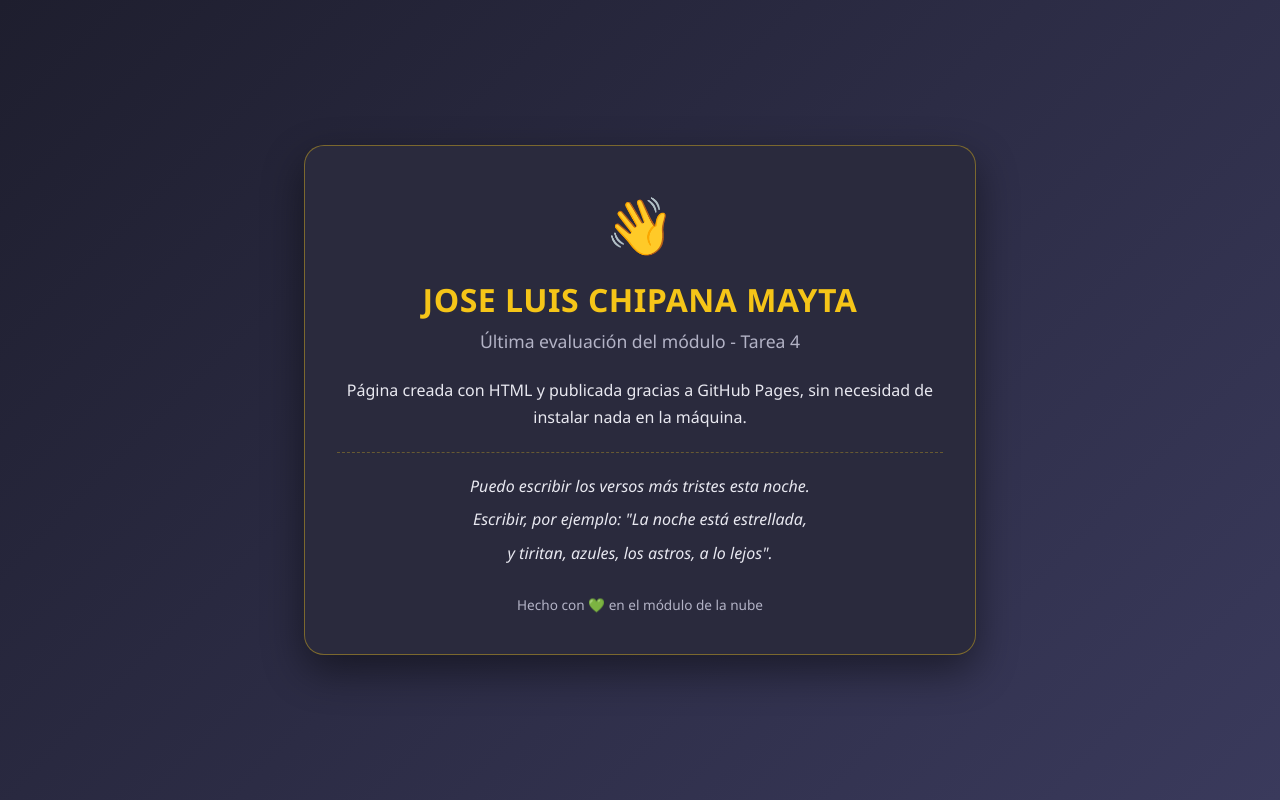
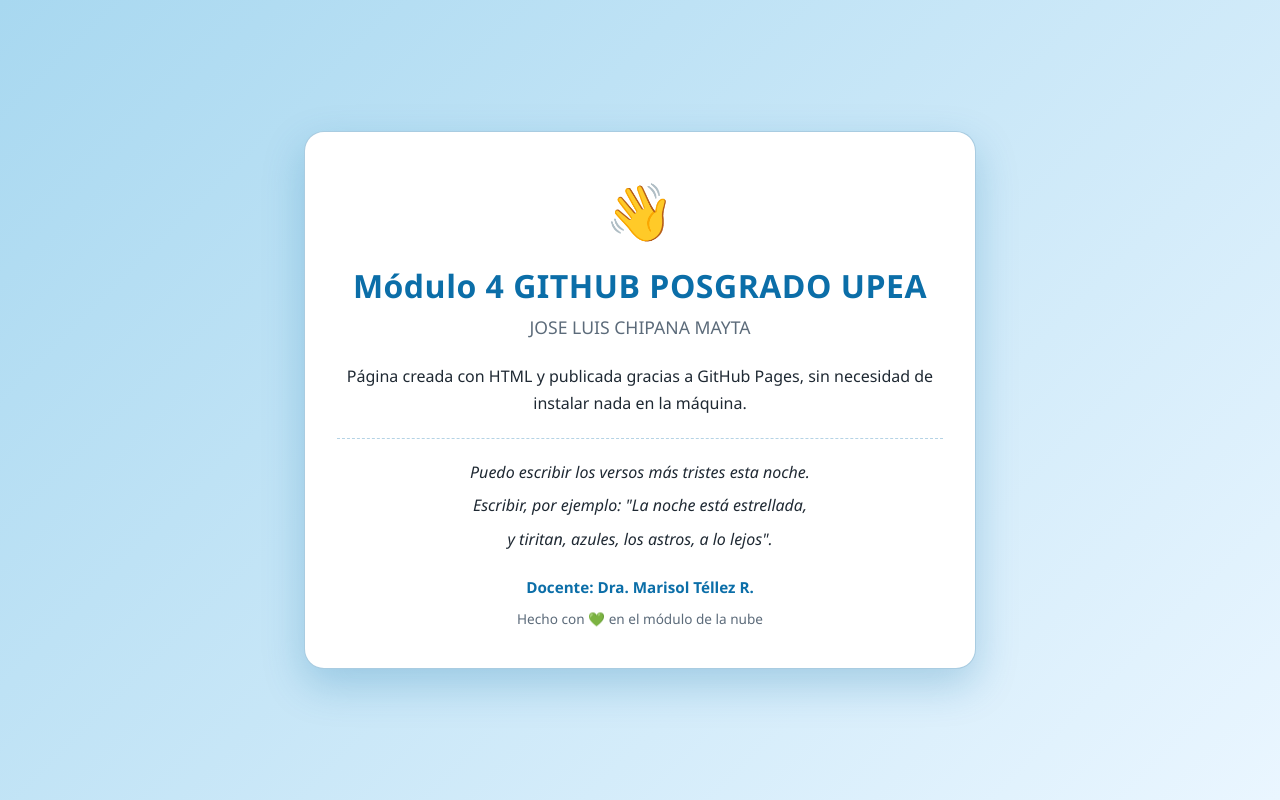
Before and after one commit to hithub24CH/tarea4git, a plain HTML site: page index.html in a window 1280 px wide. Drawn offline with Linux system fonts and the light colour scheme.

Commit message:
Update title and styling in index.html

```diff
--- a/index.html
+++ b/index.html
@@ -3,14 +3,15 @@
 <head>
   <meta charset="UTF-8">
   <meta name="viewport" content="width=device-width, initial-scale=1.0">
-  <title>Mi Página - Evaluación 4</title>
+  <title>Módulo 4 GITHUB POSGRADO UPEA</title>
   <style>
     :root {
-      --fondo: #1e1e2e;
-      --tarjeta: #2a2a3d;
-      --acento: #f5c518;
-      --texto: #e8e8f0;
-      --texto-suave: #b3b3c6;
+      --fondo1: #a8d8f0;
+      --fondo2: #eaf6ff;
+      --tarjeta: #ffffff;
+      --acento: #0b6ea8;
+      --texto: #1f2933;
+      --texto-suave: #5c6b7a;
     }
 
     * {
@@ -21,7 +22,7 @@
 
     body {
       font-family: 'Segoe UI', Tahoma, Geneva, Verdana, sans-serif;
-      background: linear-gradient(135deg, #1e1e2e 0%, #3a3a5c 100%);
+      background: linear-gradient(135deg, var(--fondo1) 0%, var(--fondo2) 100%);
       color: var(--texto);
       min-height: 100vh;
       display: flex;
@@ -32,9 +33,9 @@
 
     .tarjeta {
       background: var(--tarjeta);
-      border: 1px solid rgba(245, 197, 24, 0.4);
+      border: 1px solid rgba(11, 110, 168, 0.35);
       border-radius: 1.25rem;
-      box-shadow: 0 1rem 2.5rem rgba(0, 0, 0, 0.45);
+      box-shadow: 0 1rem 2.5rem rgba(11, 110, 168, 0.25);
       max-width: 42rem;
       width: 100%;
       padding: 2.5rem 2rem;
@@ -70,7 +71,7 @@
       font-style: italic;
       color: var(--texto-suave);
       margin-top: 1.25rem;
-      border-top: 1px dashed rgba(245, 197, 24, 0.3);
+      border-top: 1px dashed rgba(11, 110, 168, 0.3);
       padding-top: 1.25rem;
     }
 
@@ -78,8 +79,15 @@
       margin-bottom: 0.4rem;
     }
 
+    .docente {
+      margin-top: 1.5rem;
+      font-size: 0.95rem;
+      font-weight: 600;
+      color: var(--acento);
+    }
+
     footer {
-      margin-top: 1.75rem;
+      margin-top: 0.75rem;
       font-size: 0.85rem;
       color: var(--texto-suave);
     }
@@ -88,8 +96,8 @@
 <body>
   <main class="tarjeta">
     <div class="avatar">&#128075;</div>
-    <h1>JOSE LUIS CHIPANA MAYTA</h1>
-    <h2>Última evaluación del módulo - Tarea 4</h2>
+    <h1>Módulo 4 GITHUB POSGRADO UPEA</h1>
+    <h2>JOSE LUIS CHIPANA MAYTA</h2>
     <p>
       Página creada con HTML y publicada gracias a GitHub Pages,
       sin necesidad de instalar nada en la máquina.
@@ -99,6 +107,7 @@
       <p>Escribir, por ejemplo: "La noche está estrellada,</p>
       <p>y tiritan, azules, los astros, a lo lejos".</p>
     </div>
+    <div class="docente">Docente: Dra. Marisol Téllez R.</div>
     <footer>Hecho con &#128154; en el módulo de la nube</footer>
   </main>
 </body>
```
